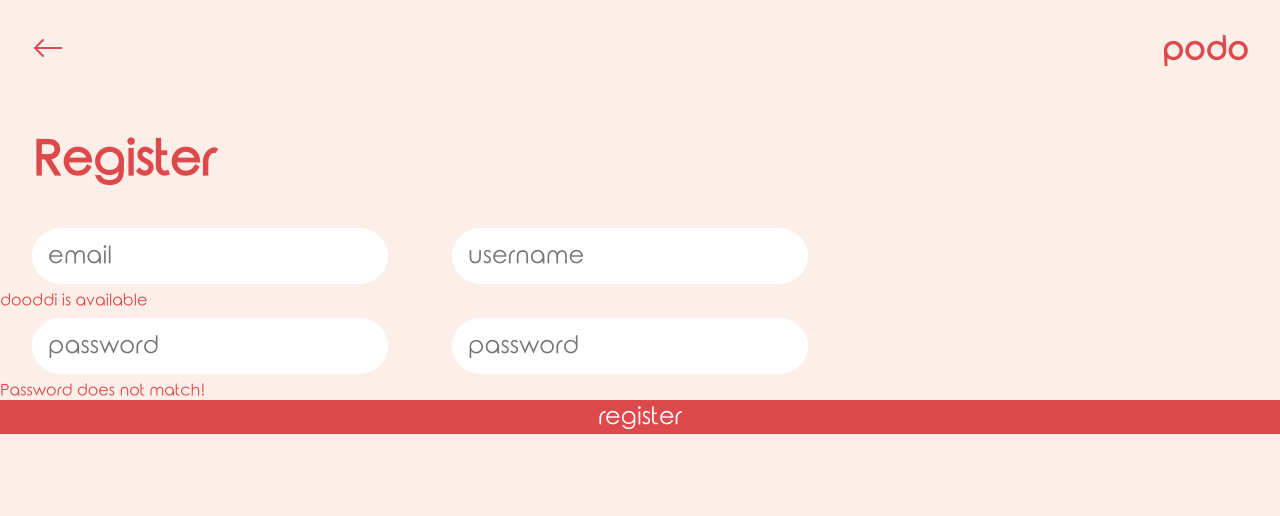
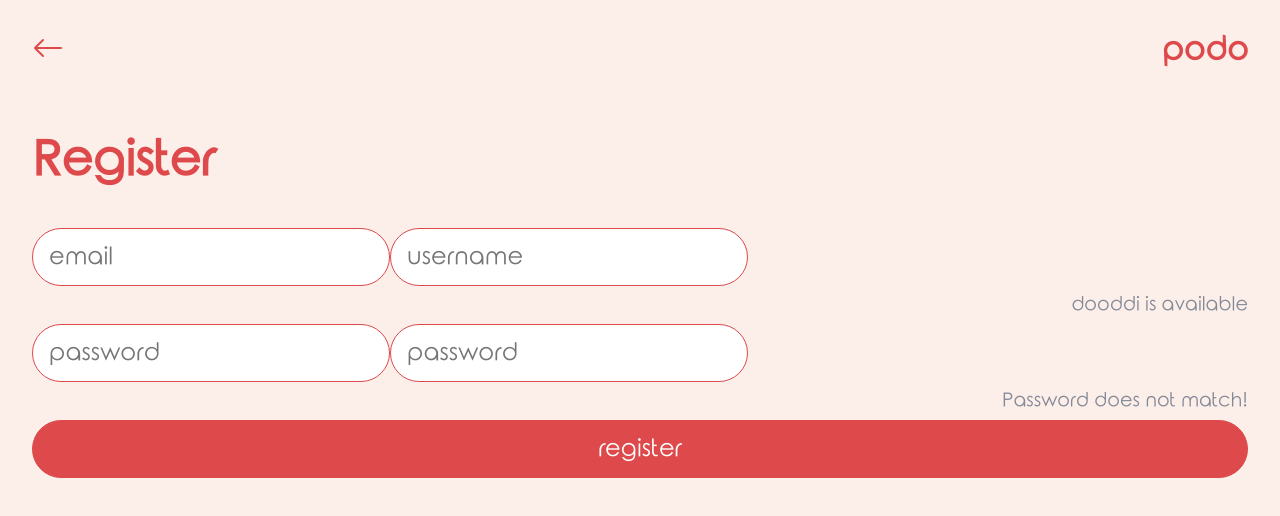
Before and after one commit to TREEANA/CSE416, a React (Create React App) app: page /register in a window 1280 px wide. Shown: the top 516 px of the page. Built offline with nearby package versions, Linux system fonts and the light colour scheme; some icons are missing.

Commit message:
modified type = password and some margins for buttons

```diff
--- a/src/components/Register/Register.css
+++ b/src/components/Register/Register.css
@@ -24,7 +24,7 @@ input:focus {
     flex-direction: column;
 }
 
-.register--inactive {
+/* .register--inactive {
     transform: translateY(0);
     width: 100vw;
     height: 100vh;
@@ -34,7 +34,7 @@ input:focus {
     color: var(--primary);
     display: flex;
     flex-direction: column;
-}
+} */
 
 .register__header {
     display: flex;
@@ -56,35 +56,36 @@ input:focus {
     cursor: pointer;
 }
 
-.register__main {}
+.register__main {
+    margin: 0 var(--margin-out);
+}
 
 .register__title {
     font-size: var(--size-title);
     font-weight: bold;
-    margin: var(--margin-out);
+    margin: var(--margin-out) 0;
 }
 
 .register__email,
 .register__name,
 .register__pwd,
 .register__pwd2 {
-    margin: 0.5rem var(--margin-out);
+    margin: 0.5rem 0;
     height: 2.5rem;
     border-radius: 5rem;
     border-style: none;
-    font-size: 1.5rem;
+    font-size: var(--size-btn);
     padding: 0.5rem 1rem;
+    border: 1px solid var(--primary);
 }
 
 .register__name-warning,
 .register__pwd-warning {
     display: flex;
     justify-content: flex-end;
-    margin: 0 var(--margin-out);
     color: var(--text-50);
-    font-size: 1.5rem;
+    font-size: var(--size-txt);
 }
-
 
 .register__register {
     display: flex;
@@ -94,5 +95,8 @@ input:focus {
     border: 1px var(--primary) solid;
     color: var(--bg-0);
     font-size: var(--size-btn);
-    height: 2rem;
+    height: 2.5rem;
+    padding: 0.5rem 1rem;
+    margin: 0.5rem 0;
+    border-radius: 30px;
 }
--- a/src/components/Register/Register.js
+++ b/src/components/Register/Register.js
@@ -16,15 +16,17 @@ const Register = ({toggleRegisterModal, registerModalStatus}) => {
 
             <div className = "register__main">
                 <div className="register__title">Register</div>
-                <input className="register__email" placeholder = "email"></input>
-                <input className="register__name" placeholder = "username"></input>
-                <div classname = "register__name-warning"> dooddi is available</div>
+                <div className = "register__main-content">
+                    <input className="register__email" placeholder = "email"></input>
+                    <input className="register__name" placeholder = "username"></input>
+                    <div className = "register__name-warning"> dooddi is available</div>
 
-                <input className="register__pwd" placeholder = "password"></input>
-                <input className="register__pwd2" placeholder = "password"></input>
-                <div classname = "register__pwd-warning"> Password does not match! </div>
+                    <input className="register__pwd" placeholder = "password" type = "password"></input>
+                    <input className="register__pwd2" placeholder = "password" type = "password"></input>
+                    <div className = "register__pwd-warning"> Password does not match! </div>
 
-                <div className="register__register" onClick = {toggleRegisterModal} >register</div>
+                    <div className="register__register" onClick = {toggleRegisterModal} >register</div>
+                </div>
             </div>
         </div>
     </>
```
